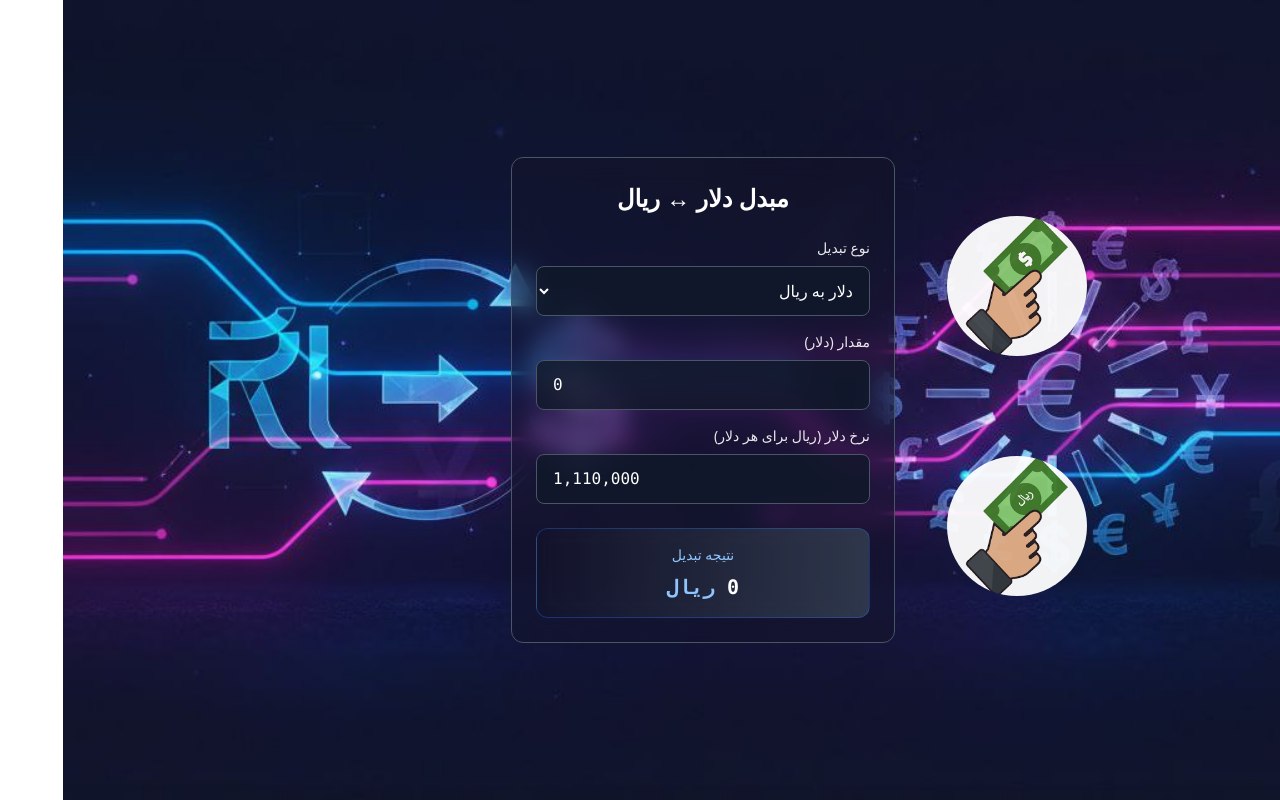
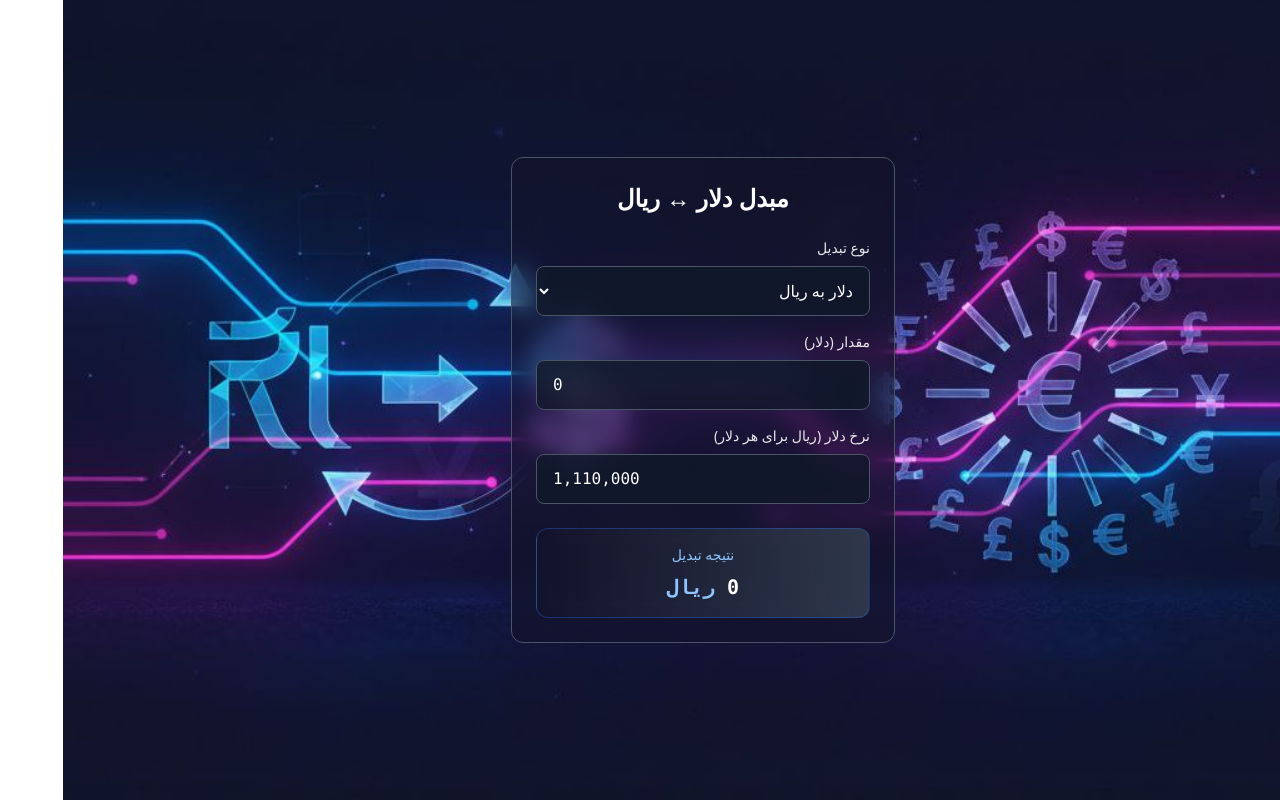
Before and after one commit to ahmadreza-leylayi/rira-arz, a Next.js app: page /converter in a window 1280 px wide. Built offline with nearby package versions, Linux system fonts and the light colour scheme.

Commit message:
final edit

```diff
--- a/app/components/ConverterImages.tsx
+++ /dev/null
@@ -1,54 +0,0 @@
-"use client";
-
-import Image from "next/image";
-import { motion, AnimatePresence } from "framer-motion";
-import {ConversionDirection} from "../lib/types";
-type Props = {
-  direction: ConversionDirection;
-};
-
-export default function ConverterImages({ direction }: Props) {
-  const isUsdToIrr = direction === "USD_TO_IRR";
-
-  return (
-    <div className="relative w-full h-screen overflow-hidden hidden flex-col  justify-center mt-18 md:flex gap-[400px] mb-90 opacity-[95%]">
-      <AnimatePresence mode="wait">
-        <motion.div
-          key={isUsdToIrr ? "dollar-top" : "rial-top"}
-          initial={{ y: -200, opacity: 0 }}
-          animate={{ y: 0, opacity: 1 }}
-          exit={{ y: 200, opacity: 0 }}
-          transition={{ duration: 0.6, ease: "easeInOut" }}
-          className=" relative"
-        >
-          <Image
-            src={isUsdToIrr ? "/h-d.png" : "/h-r.png"}
-            alt="currency"
-            fill
-            priority
-            className=" object-fill   !w-35 !h-35 mt-40 rounded-full  "
-          />
-        </motion.div>
-      </AnimatePresence>
-
-      <AnimatePresence mode="wait">
-        <motion.div
-          key={isUsdToIrr ? "rial-bottom" : "dollar-bottom"}
-          initial={{ y: 200, opacity: 0 }}
-          animate={{ y: 0, opacity: 1 }}
-          exit={{ y: -200, opacity: 0 }}
-          transition={{ duration: 0.6, ease: "easeInOut" }}
-          className="relative"
-        >
-          <Image
-            src={isUsdToIrr ? "/h-r.png" : "/h-d.png"}
-            alt="currency"
-            fill
-            priority
-            className="object-fill ml-75 !w-35 !h-35  rounded-full"
-          />
-        </motion.div>
-      </AnimatePresence>
-    </div>
-  );
-}
--- a/app/components/ConverterManual.tsx
+++ b/app/components/ConverterManual.tsx
@@ -4,7 +4,6 @@ import { useState, useMemo } from "react";
 import { motion } from "framer-motion";
 import { convertCurrency } from "../lib/convert";
 import type { ConversionDirection } from "../lib/types";
-import ConverterImages from "./ConverterImages";
 
 export default function ConverterManual() {
   const [direction, setDirection] = useState<ConversionDirection>("USD_TO_IRR");
@@ -60,7 +59,6 @@ export default function ConverterManual() {
   return (
     <div className="relative w-full h-screen flex items-center justify-center overflow-hidden">
 
-        <ConverterImages  direction={direction}  />
 
 
 
@@ -69,9 +67,8 @@ export default function ConverterManual() {
         initial={{ opacity: 0, scale: 0.95, y: 30 }}
         animate={{ opacity: 1, scale: 1, y: 0 }}
         exit={{ opacity: 0, scale: 0.9, y: -30 }}
-        transition={{ duration: 0.4, ease: "easeOut" }}
-        className="absolute z-10 mx-auto max-w-md rounded-xl   backdrop-blur-md border border-gray-600 text-white p-6  w-[90%] sm:w-[70%] md:w-[50%] bg-[rgba(20,20,40,0.45)]  hover:shadow-[0_0_15px_rgba(0,191,255,0.4)]
-focus-within:shadow-[0_0_20px_rgba(255,0,255,0.3)] transition-all duration-300"
+        transition={{ duration: 0.5, ease: "easeOut" }}
+        className="absolute z-10 mx-auto max-w-md rounded-xl   backdrop-blur-md border border-gray-600 text-white p-6  w-[90%] sm:w-[70%] md:w-[50%] bg-[rgba(20,20,40,0.45)]  hover:shadow-[0_0_15px_rgba(0,191,255,0.4)] focus-within:shadow-[0_0_20px_rgba(255,0,255,0.3)] hover:outline-violet-500 transition-all duration-300"
       >
         <h2 className="mb-6 text-center text-2xl font-bold text-white ">
           مبدل دلار ↔ ریال
```
